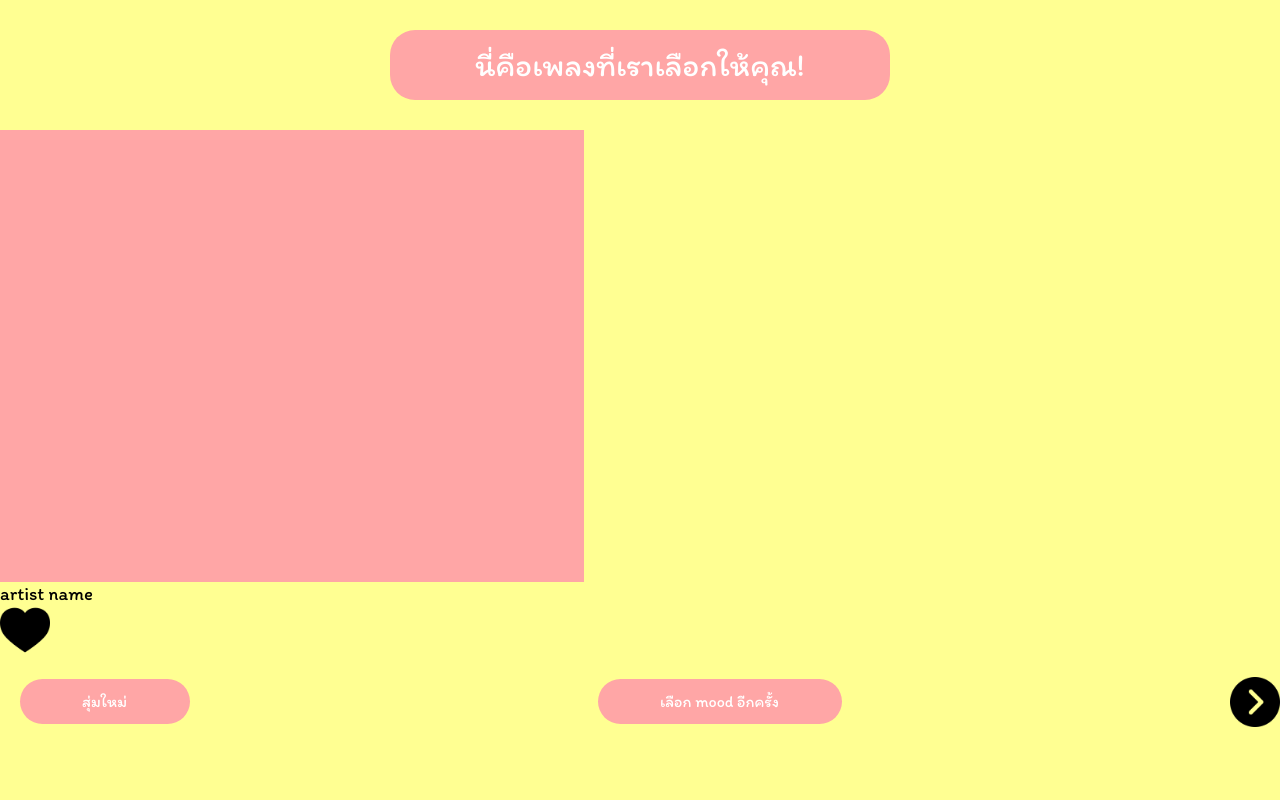
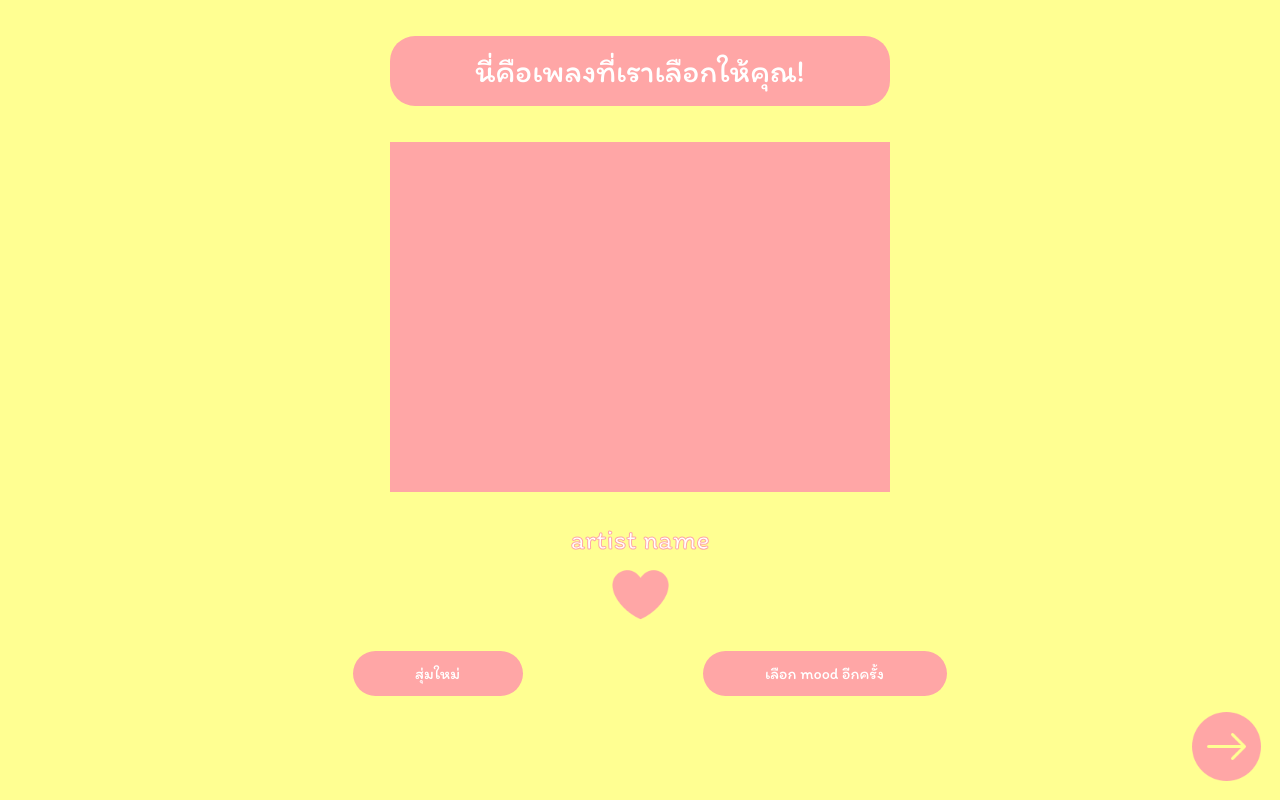
Before and after one commit to littlegou/Moo-sic, a Python web app: template templates/randomsong.html in a window 1280 px wide. Run offline with Jinja, Linux system fonts and the light colour scheme; the template is opened without the code that fills it, so the values that code supplies are empty.

Commit message:
edit: html and css on randomsong template

```diff
--- a/static/randomsong.css
+++ b/static/randomsong.css
@@ -12,11 +12,11 @@ body {
     background-color: #FFFF92;
 }
 
-header{
+header {
     display: flex;
     align-items: center;
     justify-content: center;
-    margin: 30px;
+    margin: 36px;
 
     .logo {
         display: flex;
@@ -31,55 +31,58 @@ header{
     }
 }
 
-.song{
+.song {
     align-items: center;
     justify-content: center;
-    width: 584px;
-    height: 452px;
-    flex-shrink: 0;
+    width: 500px;
+    height: 350px;
     background-color: #FFA6A6;
 }
 
 .imagebtn {
-    background-image: url(../images/heart.png);
+    background-image: url(../images/icons8-heart-100.png);
     justify-content: center;
     align-items: center;
-    width: 50px;
-    height: 50px;
+    width: 75px;
+    height: 75px;
     background-size: cover;
     border: none;
     outline: none;
     cursor: pointer;
     background-color: #FFFF92;
-
 }
 
-.nextbtn {
-    background-image: url(../images/next.png);
-    width: 50px;
-    height: 50px;
-    background-size: cover;
-    border: none;
-    outline: none;
-    cursor: pointer;
-    background-color: #FFFF92;
-    float: right;
+.container {
+    display: flex;
+    align-items: center;
+    justify-content: center;
+    margin-bottom: 30px;
 }
 
 section {
+    display: flex;
+    flex-direction: column;
+    justify-content: center;
+    align-items: center;
     .row {
         display: flex;
         flex-direction: row;
-        justify-content: space-between;
+        justify-content: center;
         align-items: center;
+        gap: 10rem;
     }
-    .name {
-        h3 {
-            justify-content: center;
-            align-items: center;
-            color: #FFF;
-            }
+
+    .name h3 {
+        color:#fff;
+        font-family: Itim;
+        font-size: 28px;
+        font-style: normal;
+        font-weight: 400;
+        line-height: normal;
+        -webkit-text-stroke-width: 1px;
+        -webkit-text-stroke-color: #ffa6a6;
     }
+
     .randomagain {
         a {
             margin: 20px;
@@ -108,3 +111,18 @@ section {
         }
     }
 }
+
+.nextbtn {
+    position: absolute;
+    bottom: 1rem;
+    right: 1rem;
+    background-image: url(../images/icons8-forward-button-100.png);
+    width: 75px;
+    height: 75px;
+    background-size: cover;
+    border: none;
+    outline: none;
+    cursor: pointer;
+    background-color: #FFFF92;
+    float: right;
+}
--- a/templates/randomsong.html
+++ b/templates/randomsong.html
@@ -18,11 +18,10 @@
     </header>
     <div class="container">
         <div class="song">
-            <h2></h2>
         </div>
     </div>
     <section>
-        <div class="name"></div>
+        <div class="name">
             <h3>artist name</h3>
         </div>
         <button class="imagebtn" aria-label="Click me">
@@ -34,8 +33,7 @@
             <div class="moodagain">
                 <a href="#">เลือก mood อีกครั้ง</a>
             </div>
-            <button class="nextbtn" aria-label="Click me"></button>
-            </button>
         </div>
+        <button class="nextbtn" aria-label="Click me"></button>
     </section>
 </body>
```
Also changed, not shown: images/heart.png (deleted), images/icons8-forward-button-100.png (added), images/icons8-heart-100.png (added), images/next.png (deleted).
